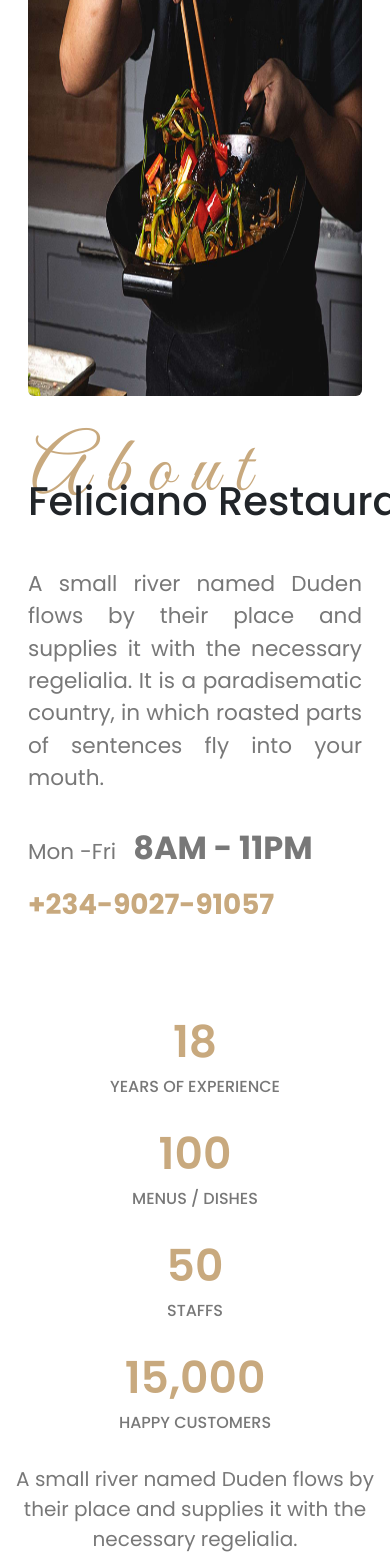
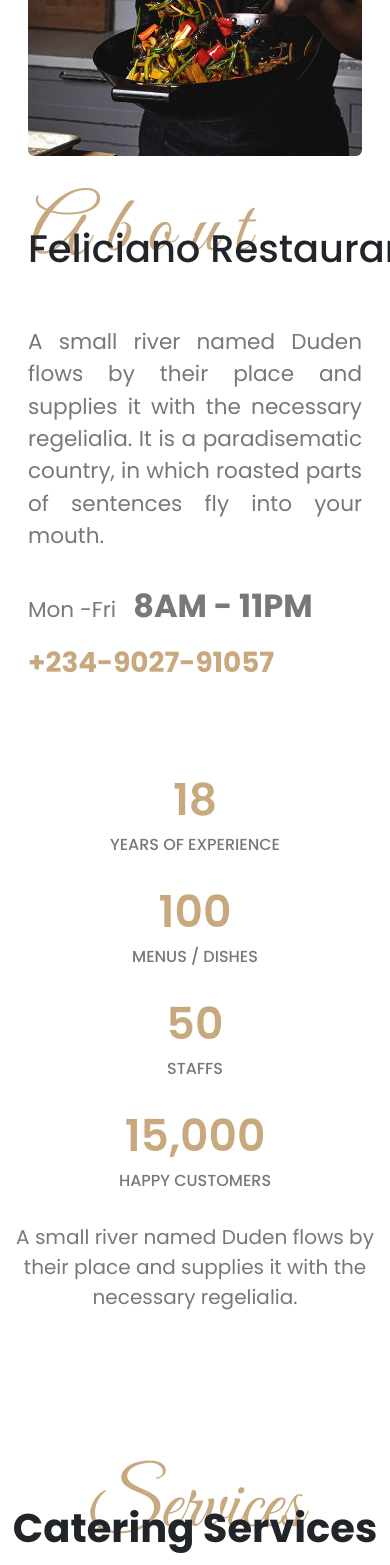
Before and after one commit to AllSparkTech100/test, a React (Vite) app: page / in a window 390 px wide. Shown: the part 1868-3433 px from the top of the page. Built offline with nearby package versions, Linux system fonts and the light colour scheme.

Commit message:
Add files via upload

```diff
--- a/src/Pages/Category.jsx
+++ b/src/Pages/Category.jsx
@@ -1,11 +1,8 @@
 import { Col, Row, Container } from "react-bootstrap";
 import "./pages.scss";
 import { NavLink } from "react-router-dom";
-// import { useState } from "react";
 
 function Category() {
-  // const [isActive setIsActive] = useState(false);
-
   return (
     <Container className="mb-5">
       <div className="navig">
--- a/src/Pages/pages.scss
+++ b/src/Pages/pages.scss
@@ -298,7 +298,7 @@ main {
   }
 }
 
-@media screen and (min-width: 575px) {
+@media screen and (max-width: 575px) {
   .rest_info {
     .tp {
       h6 {
@@ -313,7 +313,7 @@ main {
   }
 
   .contact_intro {
-    .contact_text {
+    .contact_text{
       h3 {
         height: 30px;
         position: absolute;
@@ -349,7 +349,7 @@ main {
       h3 {
         height: 30px;
         position: absolute;
-        top: 62%;
+        top: 55%;
         bottom: 0;
         left: 0;
         right: 0;
--- a/src/__variable.scss
+++ b/src/__variable.scss
@@ -336,6 +336,46 @@ $fontFamily: "Great Vibes", cursive;
       }
     }
   }
+  main {
+    .rest_carrier {
+      .rest_info {
+        .two_img {
+          width: 100%;
+          height: 18rem;
+          img {
+            width: 100%;
+            height: 100%;
+            object-fit: cover;
+          }
+        }
+        .tp {
+          h6 {
+            font-size: 2rem;
+          }
+          .brand_name {
+            position: relative;
+            bottom: 0;
+            top: -1.5rem;
+            left: 0;
+            right: 0;
+            font-size: 2.4rem;
+          }
+        }
+      }
+      #services {
+        .head {
+          h4 {
+            font-size: 5em;
+            top: 60px;
+          }
+
+          h2{
+            font-size: 2.5rem;
+          }
+        }
+      }
+    }
+  }
 }
 
 @media screen and (max-width: 320px) {
@@ -362,13 +402,13 @@ $fontFamily: "Great Vibes", cursive;
       }
     }
   }
- main{
+  main {
     .rest_carrier {
       .rest_info {
-      .two_img{
+        .two_img {
           width: 100%;
           height: 15rem;
-        img{
+          img {
             width: 100%;
             height: 100%;
             object-fit: cover;
@@ -382,11 +422,38 @@ $fontFamily: "Great Vibes", cursive;
             position: relative;
             bottom: 0;
             top: -1.5rem;
-          left:0;
-          right:0;
+            left: 0;
+            right: 0;
             font-size: 1.7rem;
           }
         }
+      }
+
+      #services {
+        .head {
+          h4 {
+            font-size: 4rem;
+            top: 45px;
+          }
+        }
+      }
+    }
+  }
+
+  .contact_intro {
+    .contact_text {
+      text-align: center;
+      h3 {
+        height: 30px;
+        position: absolute;
+        top: 65%;
+        bottom: 0;
+        left: 0;
+        right: 0;
+        font-size: 2.5rem;
+        font-weight: 900;
+        font-family: $font;
+        z-index: -3;
       }
     }
   }
@@ -448,6 +515,24 @@ $fontFamily: "Great Vibes", cursive;
       }
     }
   }
+  // .about_intro {
+  //   .about_text {
+  //     text-align: center;
+  //     h3 {
+  //       height: 30px;
+  //       position: absolute;
+  //       top: 25%;
+  //       bottom: 0;
+  //       left: 0;
+  //       right: 0;
+  //       font-size: 2.5rem;
+  //       font-weight: 900;
+  //       font-family: $font;
+  //       z-index: -3;
+  //     }
+  //   }
+  // }
+
 }
 
 @media screen and (min-width: 576px) {
--- a/src/app.scss
+++ b/src/app.scss
@@ -13,6 +13,7 @@ header {
   height: 150vh;
   z-index: 99;
   text-transform: uppercase;
+  font-weight: medium;
   .menu_inner {
     position: absolute;
     top: 0;
```
Also changed, not shown: src/Components/button.scss (+0 -12 lines), 3 other files (tests, documents, lock files or other folders). Lines whose indentation alone changed are shown as unchanged.
